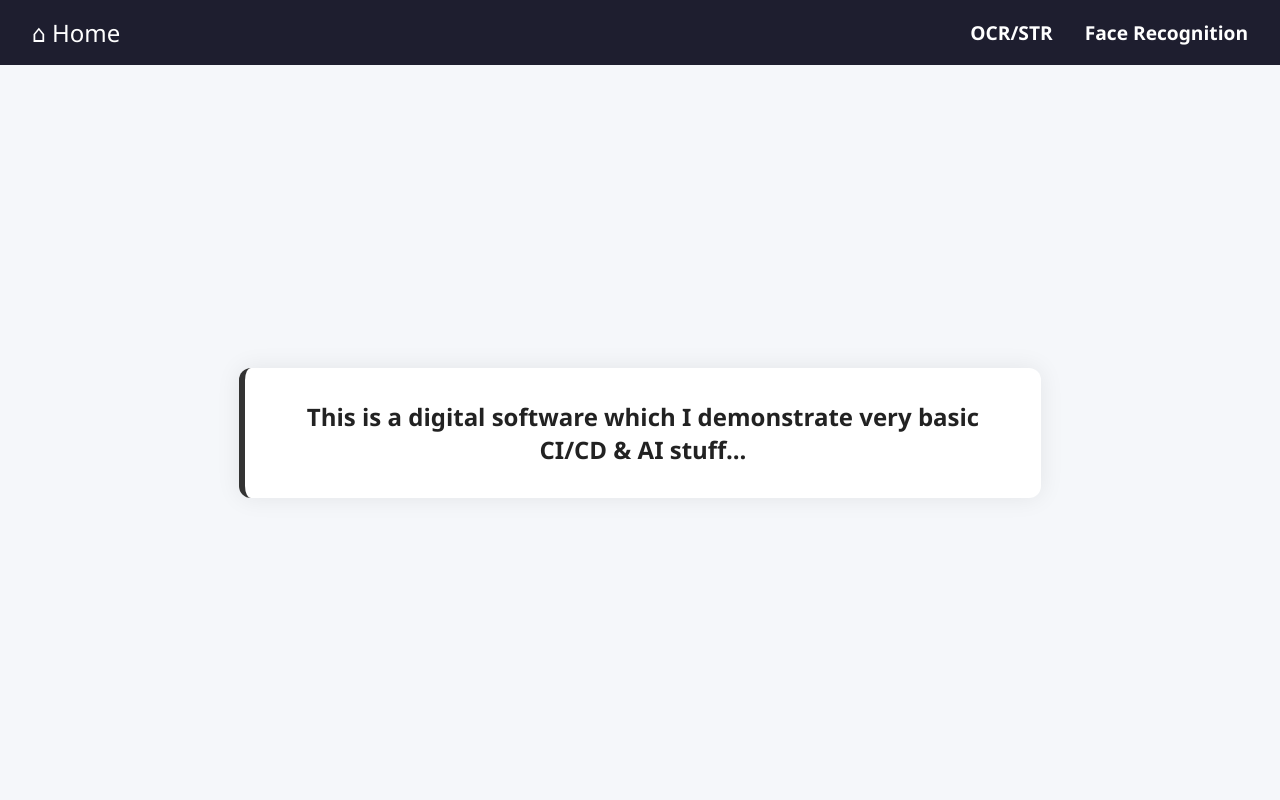
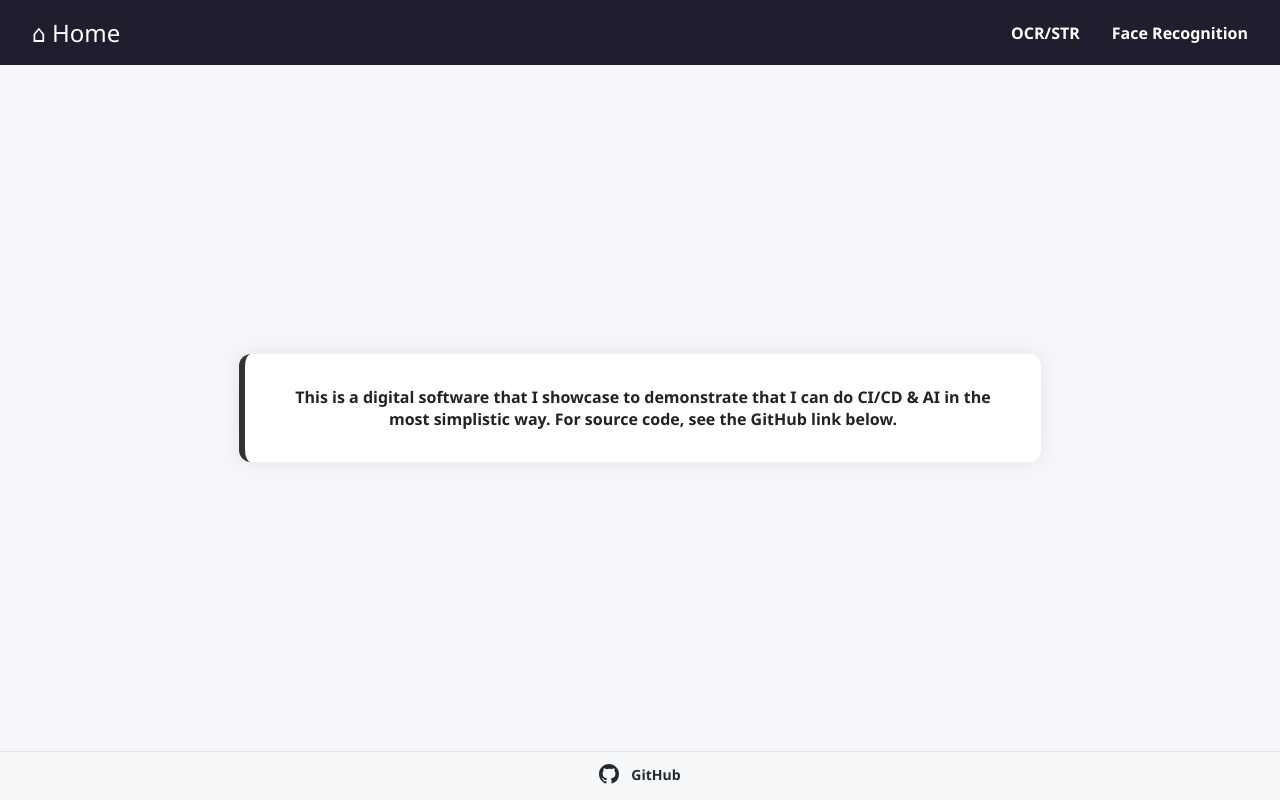
Before and after one commit to tserdar/web_demo, a Python web app: template app/templates/index.html in a window 1280 px wide. Run offline with Jinja, Linux system fonts and the light colour scheme; the template is opened without the code that fills it, so the values that code supplies are empty.

Commit message:
Improve design and wording in all pages

```diff
--- a/app/static/base.css
+++ b/app/static/base.css
@@ -25,7 +25,7 @@ header {
     color: #ffffff;
     text-decoration: none;
     font-weight: bold;
-    font-size: 1.2rem;
+    font-size: 1rem;
 }
 
 .header-tab:hover {
@@ -43,3 +43,30 @@ header {
     color: #ccccff;
     cursor: pointer;
 }
+
+.site-footer {
+  width: 100%;
+  padding: 12px 0;
+  background-color: #f6f8fa;
+  border-top: 1px solid #e1e4e8;
+  text-align: center;
+  font-size: 14px;
+  font-weight: 600;
+  color: #24292e;
+}
+
+.site-footer a.footer-github-link {
+  color: #24292e;
+  text-decoration: none;
+  display: inline-flex;
+  align-items: center;
+  gap: 6px;
+}
+
+.site-footer a.footer-github-link:hover {
+  color: #0366d6;
+}
+
+.site-footer svg {
+  fill: currentColor;
+}
--- a/app/static/face.css
+++ b/app/static/face.css
@@ -12,11 +12,12 @@
 }
 
 .face-main {
-    padding-top: 0.5rem;
+    height: 100vh;
     display: flex;
-    justify-content: flex-start;
+    justify-content: center;
     align-items: center;
     flex-direction: column;
+    padding-top: 0;
 }
 
 form input[type="file"] {
--- a/app/static/main.css
+++ b/app/static/main.css
@@ -12,6 +12,7 @@ main {
     font-weight: 600;
     color: #222;
     text-align: center;
+    font-size: 1rem;
     max-width: 700px;
     padding: 2rem 3rem;
     background: #ffffff;
--- a/app/static/ocr.css
+++ b/app/static/ocr.css
@@ -12,11 +12,12 @@
 }
 
 .ocr-main {
-    padding-top: 0.5rem;
+    height: 100vh;
     display: flex;
-    justify-content: flex-start;
+    justify-content: center;
     align-items: center;
     flex-direction: column;
+    padding-top: 0;
 }
 
 form input[type="file"] {
--- a/app/templates/base.html
+++ b/app/templates/base.html
@@ -25,4 +25,18 @@
         {% endblock %}
     </main>
 </body>
+<footer class="site-footer">
+  <a href="https://github.com/tserdar/web_demo" target="_blank" rel="noopener" class="footer-github-link" title="GitHub Repository">
+    <svg height="20" width="20" viewBox="0 0 16 16" fill="currentColor" aria-hidden="true" style="vertical-align: middle; margin-right: 6px;">
+      <path fill-rule="evenodd" d="M8 0C3.58 0 0 3.58 0 8c0 3.54 2.29 6.54 5.47 7.59.4.07.55-.17.55-.38
+      0-.19-.01-.82-.01-1.49-2.01.37-2.53-.49-2.69-.94-.09-.23-.48-.94-.82-1.13-.28-.15-.68-.52
+      -.01-.53.63-.01 1.08.58 1.23.82.72 1.21 1.87.87 2.33.66.07-.52.28-.87.51-1.07-1.78-.2-3.64-.89-3.64-3.95
+      0-.87.31-1.59.82-2.15-.08-.2-.36-1.01.08-2.11 0 0 .67-.22 2.2.82a7.62 7.62 0 012-.27c.68 0 1.36.09 2
+      .27 1.53-1.04 2.2-.82 2.2-.82.44 1.1.16 1.91.08 2.11.51.56.82 1.27.82 2.15
+      0 3.07-1.87 3.75-3.65 3.95.29.25.54.73.54 1.48 0 1.07-.01 1.93-.01 2.2
+      0 .21.15.46.55.38A8.013 8.013 0 0016 8c0-4.42-3.58-8-8-8z"></path>
+    </svg>
+    GitHub
+  </a>
+</footer>
 </html>
--- a/app/templates/face.html
+++ b/app/templates/face.html
@@ -6,7 +6,7 @@
 {% block content %}
     <div class="face-inner-wrapper">
         <p class="face-message">
-            I see you are still here... Fine. Upload a photo to see face recognition results.
+            Upload a photo to see face recognition results.
         </p>
 
         <form method="POST" enctype="multipart/form-data" id="upload-form" class="face-upload-form">
--- a/app/templates/index.html
+++ b/app/templates/index.html
@@ -4,6 +4,6 @@
 
 {% block content %}
     <div class="main-page-message">
-        This is a digital software which I demonstrate very basic CI/CD & AI stuff...
+        This is a digital software that I showcase to demonstrate that I can do CI/CD & AI in the most simplistic way. For source code, see the GitHub link below.
     </div>
 {% endblock %}
--- a/app/templates/ocr.html
+++ b/app/templates/ocr.html
@@ -6,7 +6,7 @@
 {% block content %}
     <div class="ocr-inner-wrapper">
         <p class="ocr-message">
-            I see you are still here... Fine. Upload a photo to see OCR results.
+            Upload a photo to see OCR results.
         </p>
 
         <form method="POST" enctype="multipart/form-data" id="upload-form" class="ocr-upload-form">
```
